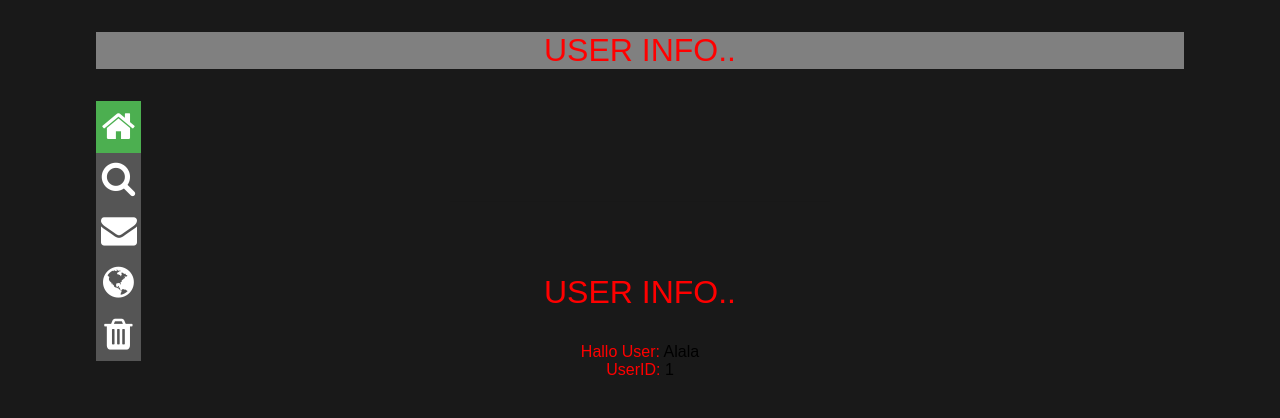
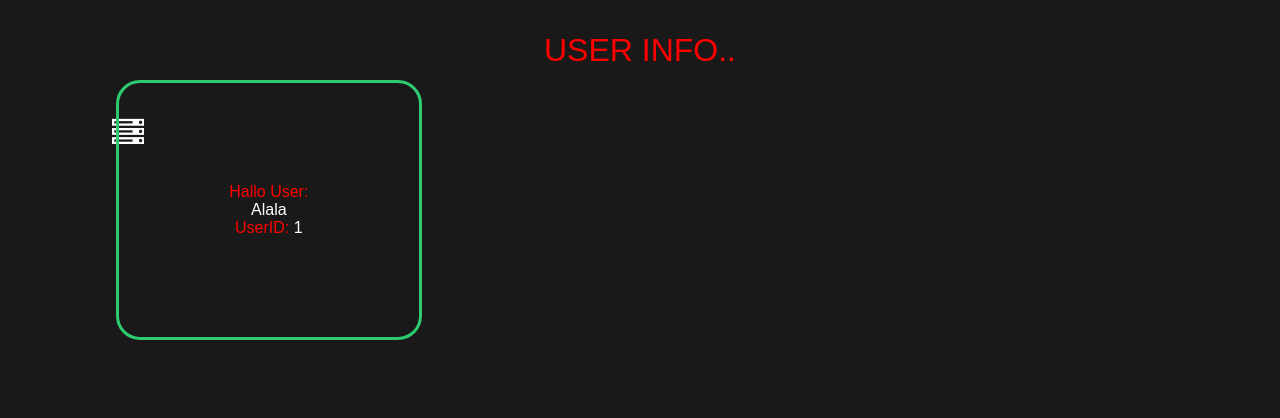
Before and after one commit to Manu2070/WEB, a PHP site: page /ccp.php in a window 1280 px wide. Shown: the part 90-508 px from the top of the page. Run offline with PHP 8.4, Linux system fonts and the light colour scheme; a user stored in the database is signed in.

Commit message:
#sidebar

```diff
--- a/ccp.php
+++ b/ccp.php
@@ -7,19 +7,24 @@ include ("temps/head.php");
 
 <form class="body-menu">
 <h1><font color='#FF0000'><p>User Info..</p></font></h1>
- <div class="icon-bar">
-  <a class="active" href="#"><i class="fa fa-home"></i></a>
-  <a href="#"><i class="fa fa-search"></i></a>
-  <a href="#"><i class="fa fa-envelope"></i></a>
-  <a href="#"><i class="fa fa-globe"></i></a>
-  <a href="#"><i class="fa fa-trash"></i></a>
-</div>
+	<div class="dropdown1">
+	<button class="dropbtn1"><i class="fa fa-server"></i></button>
+	 <div  class="dropdown-content1">
+	<div class="icon-bar">
+  <a style="color:white" href="#"><i class="fa fa-home"></i></a>
+  <a style="color:white" href="#"><i class="fa fa-search"></i></a>
+  <a style="color:white" href="#"><i class="fa fa-envelope"></i></a>
+  <a style="color:white" href="#"><i class="fa fa-globe"></i></a>
+  <a style="color:white" href="#"><i class="fa fa-trash"></i></a>
+	 </div>
+	 </div>
+	 </div>
+
 </form>
 
-<form class="box">
-  <h1><font color='#FF0000'><p>User Info..</p></font></h1>
 
 
+<form class="box2">
 <?php
 	echo "<font color='#FF0000'>Hallo User: </font>".$name;
 	echo "<br><font color='#FF0000'>UserID: </font>".$userid;
--- a/config/styles.css
+++ b/config/styles.css
@@ -17,8 +17,7 @@ body {
 
 /*Body_Menu*/
 .body-menu {
-    color: black;
-    background: gray;
+    color: white;
     width: 85%;
     margin-top: 10px;
     margin-right: auto; /* Abstand rechts */
@@ -27,7 +26,6 @@ body {
 }
 
     .body-menu h1 {
-color: white;
         text-transform: uppercase;
         font-weight: 500;
         margin-right: auto;
@@ -35,20 +33,36 @@ margin-left: auto;
         text-align: center;
     }
 
-/*Leftbar*/
+.box2 {
+    width: 100px;
+    padding: 100px;
+    position: absolute;
+    top: 35%;
+    left: 21%;
+    transform: translate(-50%,-50%);
+    background: none;
+    margin: 20px auto;
+    text-align: center;
+    border: 3px solid #2ecc71;
+    outline: none;
+    color: white;
+    border-radius: 24px;
+    transition: 0.25s;
+}
+
+/* The sidebar menu */
 .icon-bar {
-float: left;
-width: 45px;
-background-color: #555;
+    width: 60px;
+    background-color: none;
 }
 
     .icon-bar a {
         display: block;
         text-align: center;
-padding: 5px;
+        padding: 10px;
         transition: all 0.3s ease;
         color: white;
-font-size: 36px;
+        font-size: 32px;
     }
 
         .icon-bar a:hover {
@@ -56,7 +70,7 @@ background-color: #000;
         }
 
 .active {
-background-color: #4CAF50;
+    background-color: none;
 }
 
 /*Topbar*/
@@ -126,6 +140,50 @@ background-color: #4CAF50;
   display: block;
 }
 
+/*Dropdownmenu box*/
+.dropdown1 {
+    float: left;
+    overflow: hidden;
+}
+
+    .dropdown1 .dropbtn1 {
+        font-size: 32px;
+        border: none;
+        outline: none;
+        color: white;
+        padding: 14px 16px;
+        background-color: inherit;
+        font-family: inherit;
+        margin: 0;
+    }
+
+.dropdown-content1 {
+    display: none;
+    position: absolute;
+    background-color: none;
+    color: white;
+    min-width: 10px;
+    box-shadow: 0px 8px 16px 0px rgba(0,0,0,0.2);
+    z-index: 1;
+}
+
+    .dropdown-content1 a {
+        float: none;
+        color: black;
+        padding: 12px 16px;
+        text-decoration: none;
+        display: block;
+        text-align: left;
+    }
+
+        .dropdown-content1 a:hover {
+            background-color: none;
+        }
+
+.dropdown1:hover .dropdown-content1 {
+    display: block;
+}
+
 /* Change the Login Register Box */
 .box{
   width: 300px;
--- a/temps/head.php
+++ b/temps/head.php
@@ -1,10 +1,6 @@
 <!doctype html>
 <head>
 <?php
-
-	$aktiv	= 'class="active"';
-
-
 	echo '<html lang="de">';
     echo '<Title>AWOnline</Title>';
 	echo '<meta charset=utf-8>';
```
Lines whose indentation alone changed are shown as unchanged.
